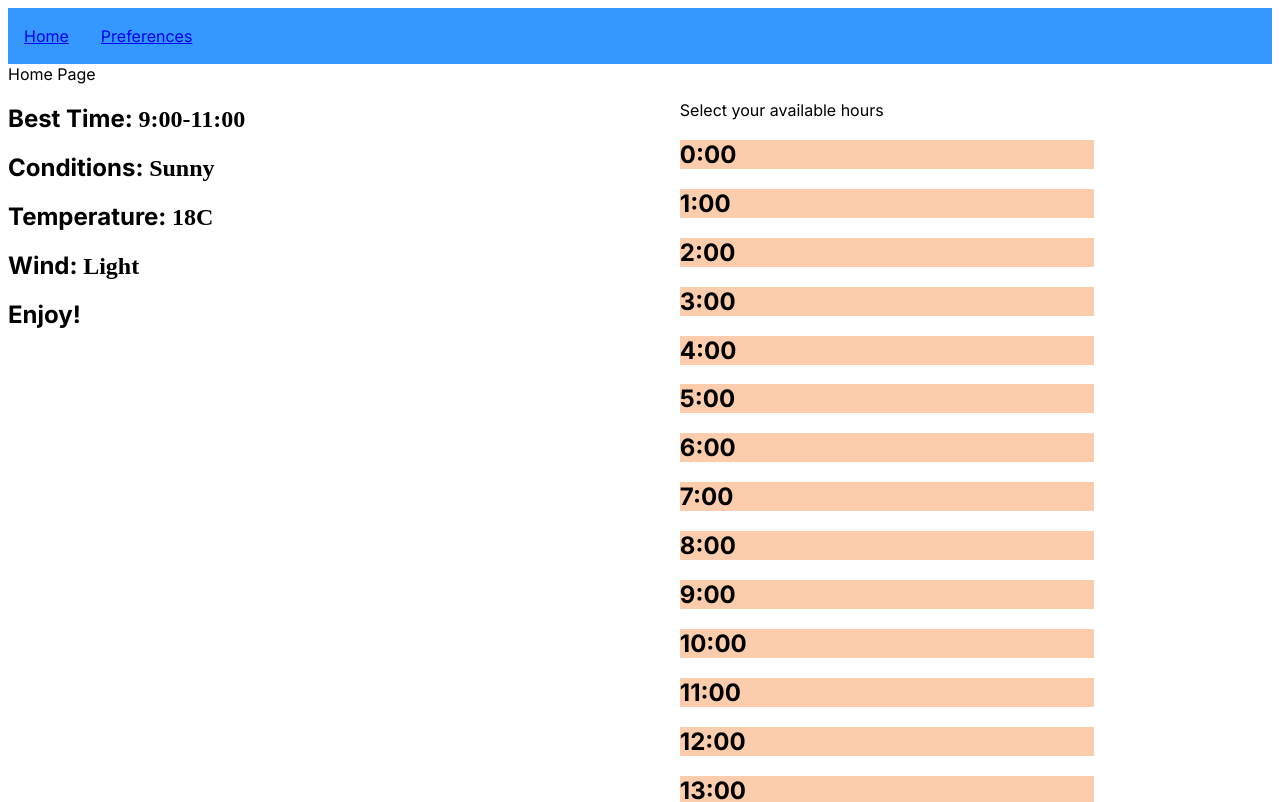
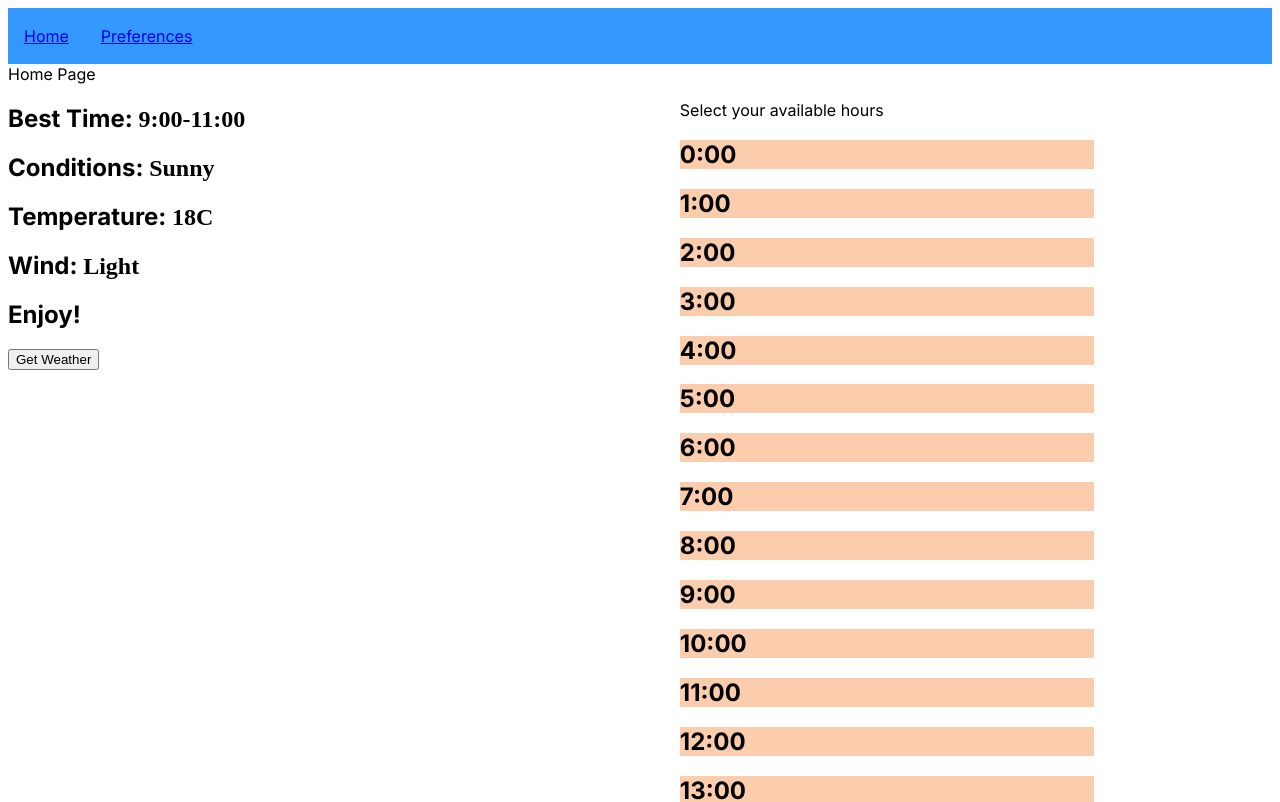
Before and after one commit to dayqiu22/sun-bather, a Next.js app: page /home in a window 1280 px wide. Shown: the top 802 px of the page. Built offline with nearby package versions, Linux system fonts and the light colour scheme.

Commit message:
Created weather button, axios not working

```diff
--- a/src/app/home/page.tsx
+++ b/src/app/home/page.tsx
@@ -2,6 +2,7 @@ import Schedule from "../ui/home/schedule";
 
 import { Grid, Col, Row } from 'rsuite';
 import Reco from "../ui/home/reco"
+import WeatherButton from "../ui/home/weatherButton";
 
 export default function Page() {
     const weatherDataPlaceholder = {
@@ -19,6 +20,7 @@ export default function Page() {
             <Row className="show-grid">
                 <Col>
                     <Reco weatherData={weatherDataPlaceholder}/>
+                    <WeatherButton/>
                 </Col>
                 <Col md = {8} xsPush={8}>
                     {<Schedule/>}
```
